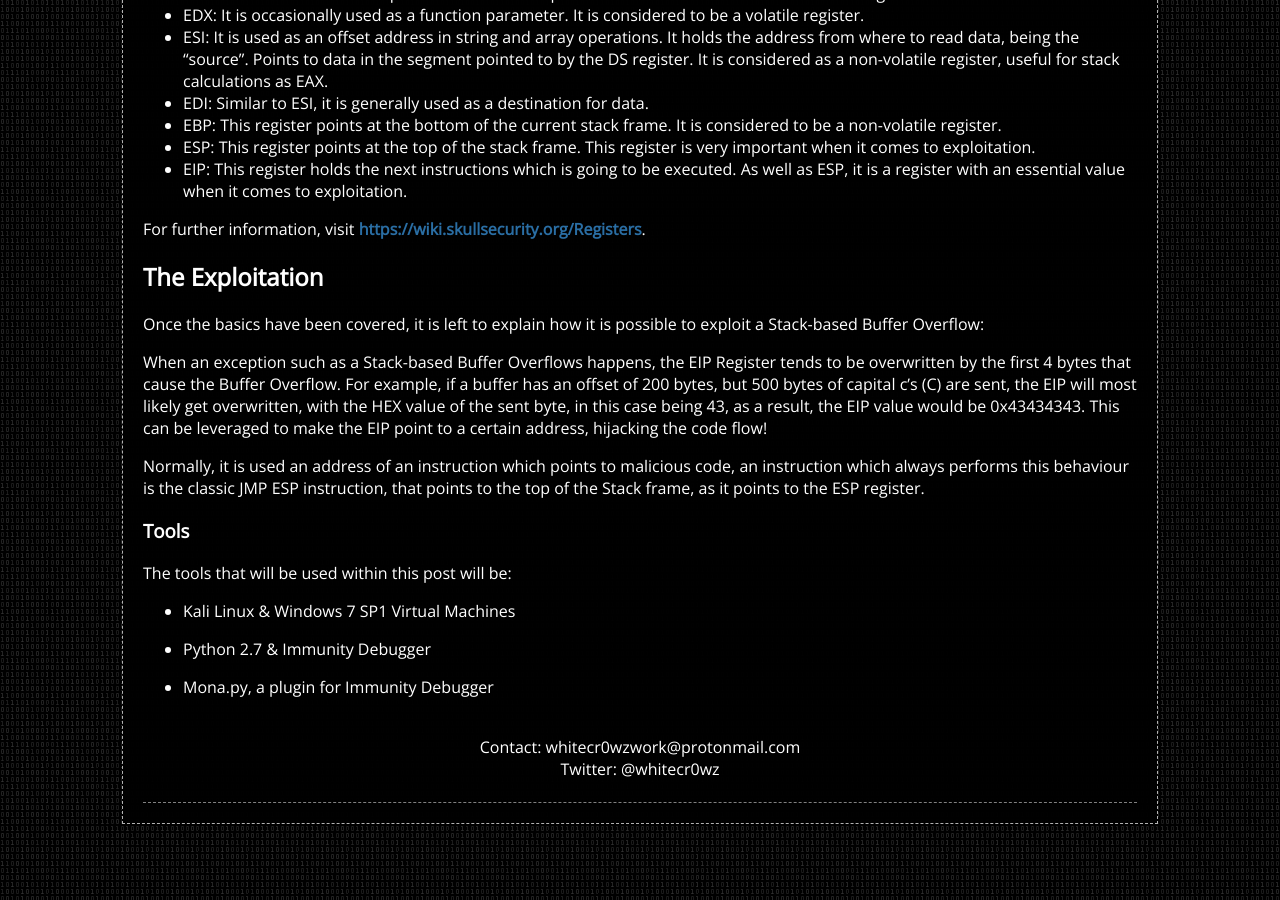
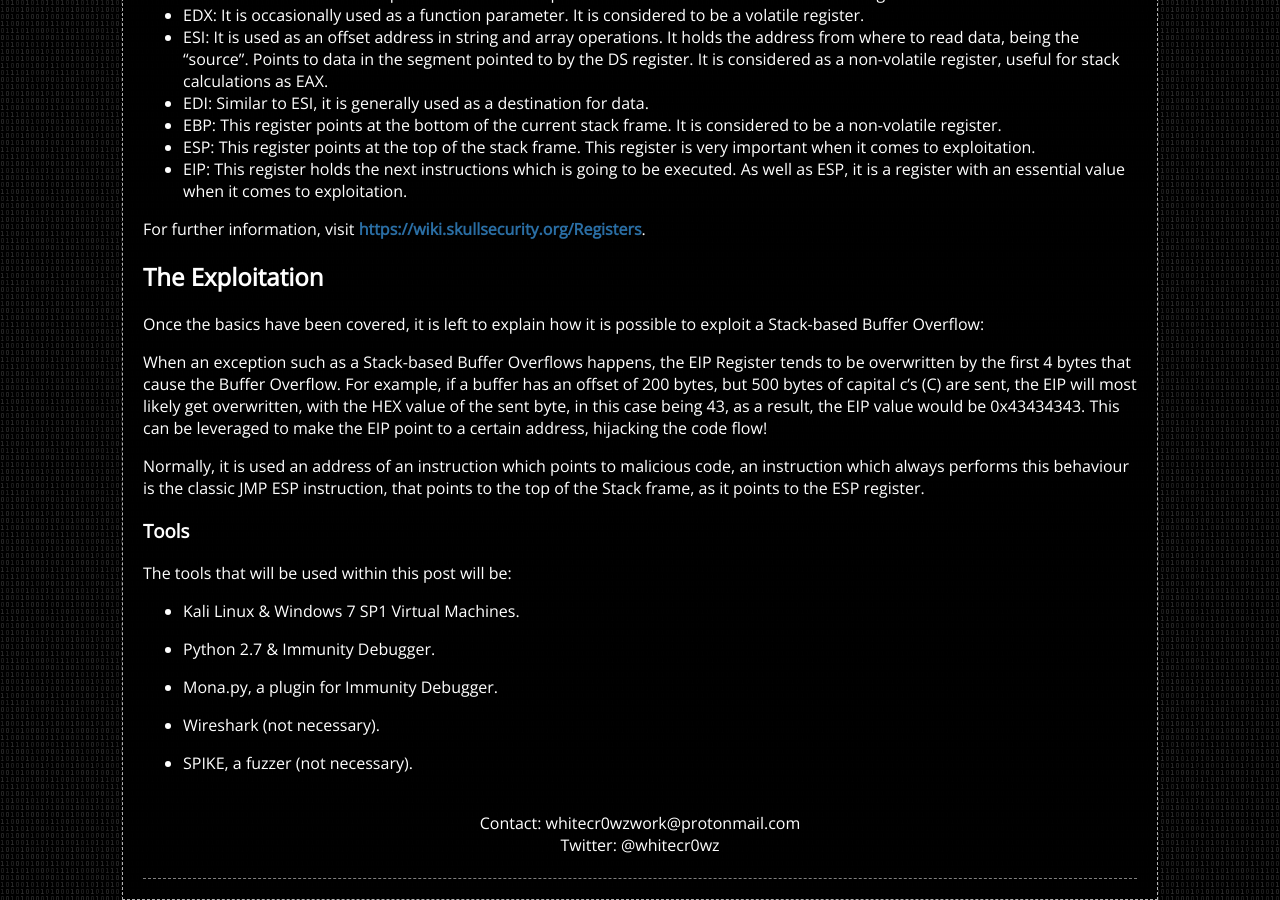
Before and after one commit to whitecr0wz/whitecr0wz.github.io, a Jekyll site: the page built from _posts/posts/2020-03-08-Exploiting-Stack-Overflows-In-Windows.md, in a window 1280 px wide and 900 px high, scrolled down 911 px. Built offline with Jekyll 4.4.1, drawn with Linux system fonts in a browser that asks for light colours.

Commit message:
Update 2020-03-08-Exploiting-Stack-Overflows-In-Windows.md

```diff
--- a/_posts/posts/2020-03-08-Exploiting-Stack-Overflows-In-Windows.md
+++ b/_posts/posts/2020-03-08-Exploiting-Stack-Overflows-In-Windows.md
@@ -47,8 +47,12 @@ Normally, it is used an address of an instruction which points to malicious code
 
 The tools that will be used within this post will be:
 
-+ Kali Linux & Windows 7 SP1 Virtual Machines
++ Kali Linux & Windows 7 SP1 Virtual Machines.
 
-+ Python 2.7 & Immunity Debugger
++ Python 2.7 & Immunity Debugger.
 
-+ Mona.py, a plugin for Immunity Debugger
++ Mona.py, a plugin for Immunity Debugger.
+
++ Wireshark (not necessary).
+
++ SPIKE, a fuzzer (not necessary).
```
